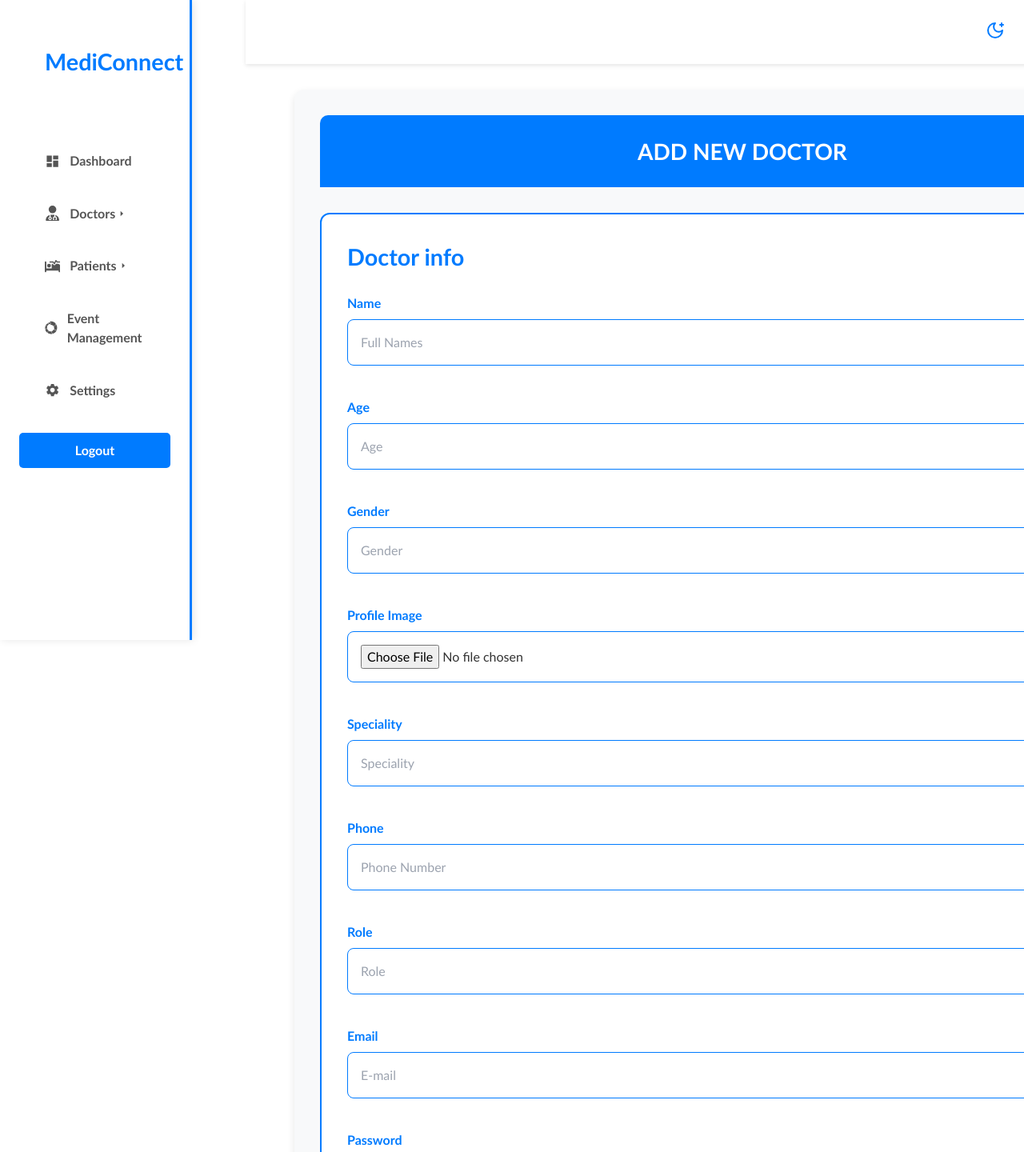
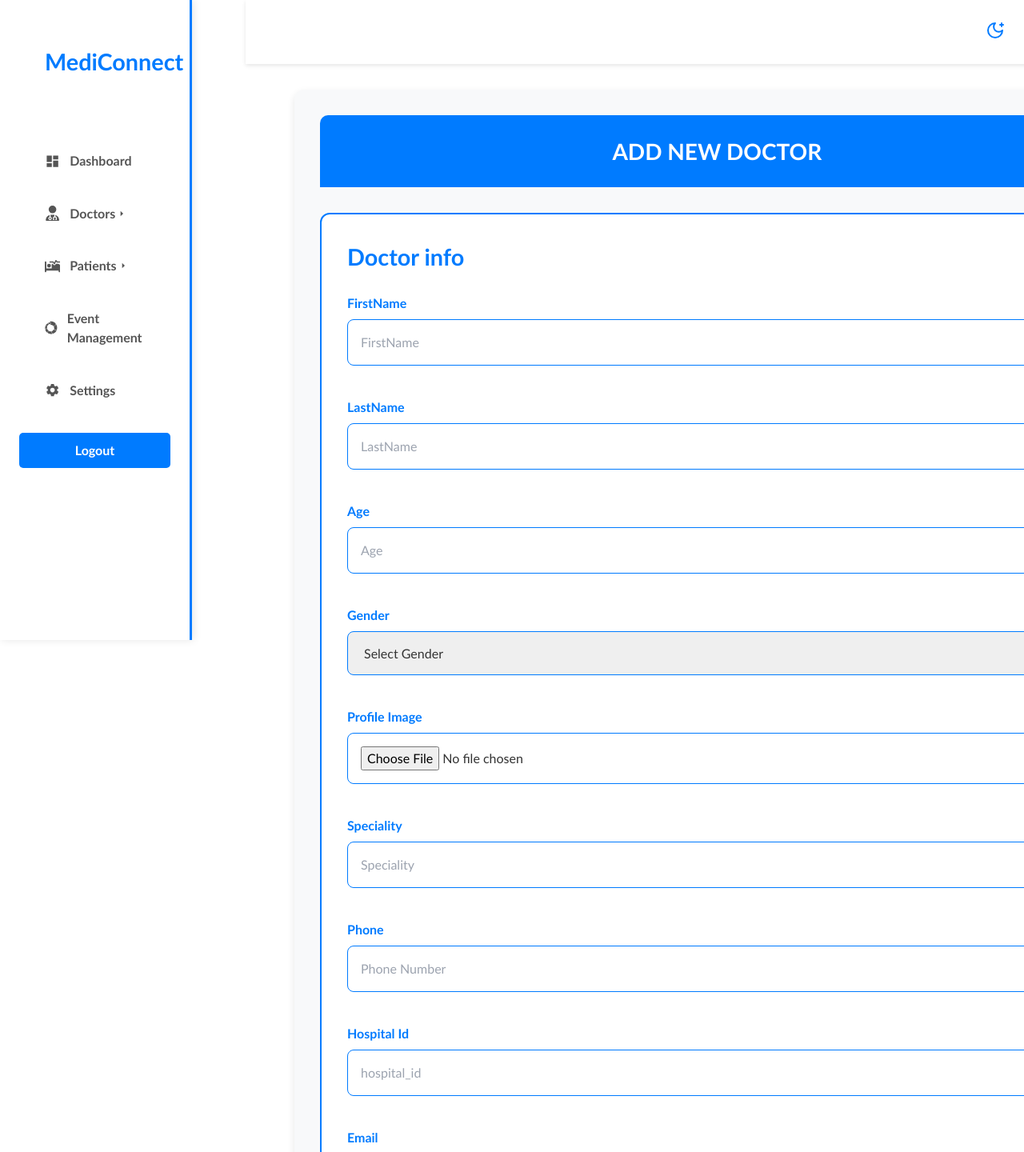
Before and after one commit to elisate/AI-based-health-care-support, a React (Vite) app: page /add-doctor in a window 1280 px wide. Shown: the top 1440 px of the page at 80% size. Built offline with nearby package versions, Linux system fonts and the light colour scheme.

Commit message:
fix some chnage

```diff
--- a/src/Components/AddDoctor.jsx
+++ b/src/Components/AddDoctor.jsx
@@ -1,9 +1,9 @@
-import React from 'react'
-import '../dashboardstyles/addDoctor.css';
-import { useForm } from 'react-hook-form';
-import { useNavigate } from 'react-router-dom';
-import { Notify } from 'notiflix/build/notiflix-notify-aio';
-import axios from 'axios';
+import React, { useEffect, useState } from "react";
+import "../dashboardstyles/addDoctor.css";
+import { useForm } from "react-hook-form";
+import { useNavigate } from "react-router-dom";
+import { Notify } from "notiflix/build/notiflix-notify-aio";
+import axios from "axios";
 
 const AddDoctor = () => {
   const navigate = useNavigate();
@@ -13,39 +13,71 @@ const AddDoctor = () => {
     formState: { errors },
     reset,
   } = useForm();
+
+
+  const [loading, setLoading] = useState(false);
+
+
+    const userToken = JSON.parse(localStorage.getItem("userToken"));
+
+    const hospitalId=userToken?.user?.hospital_id
+
+
+
+
   const onsave = async (data) => {
+    setLoading(true);
     try {
-      const { userName, userEmail, userPassword, userAge, Gender, Speciality, phoneNumber, profileImage, userRole,userDescription } = data;
+      const {
+        firstname,
+        lastname,
+        email,
+        password,
+        age,
+        gender,
+        profile_image,
+        phone,
+        notes,
+        specialty,
+      } = data;
+
       const formData = new FormData();
-      formData.append("userName", userName);
-      formData.append("userEmail", userEmail);
-      formData.append("userPassword", userPassword);
-      formData.append("userAge", userAge);
-      formData.append("Gender", Gender);
-      formData.append("Speciality", Speciality);
-      formData.append("phoneNumber", phoneNumber);
-      formData.append("userRole", userRole);
-      formData.append("profileImage", profileImage[0]);
-      formData.append("userDescription", userDescription);
+      formData.append("firstname", firstname);
+      formData.append("lastname", lastname);
+      formData.append("password", password);
+      formData.append("age", age);
+      formData.append("gender", gender);
+      formData.append("specialty", specialty);
+      formData.append("phone", phone);
+      formData.append("email", email);
+      formData.append("profile_image", profile_image[0]);
+      formData.append("hospital_id", hospitalId);
+      formData.append("notes", notes);
 
-      const response = await axios.post(`http://localhost:5001/user/register`, formData, {
-        headers: {
-          "Content-Type": "multipart/form-data",
+      const response = await axios.post(
+        `http://127.0.0.1:8000/recommend/doctor/create`,
+        formData,
+        {
+          headers: {
+            "Content-Type": "multipart/form-data",
+          },
         }
-      });
+      );
+
       if (response.status === 201) {
         Notify.success("Doctor Added Successfully");
         reset();
-      }
-      else {
+      } else {
         Notify.failure("Adding Doctor failed. Please try again.");
       }
+    } catch (error) {
+      console.error(error);
+      Notify.failure("Something went wrong. Please try again.");
+    } finally {
+      setLoading(false);
     }
-    catch (error) {
-      console.log(error);
-      Notify.failure("Something went wrong. Please try again.");
-    }
-  }
+  };
+
   return (
     <div>
       <div className="forms">
@@ -54,33 +86,91 @@ const AddDoctor = () => {
         </div>
         <form onSubmit={handleSubmit(onsave)}>
           <h2>Doctor info</h2>
-          <label className='label'>Name</label>
-          <input type="text" placeholder='Full Names' name='userName' {...register("userName", { required: true })} />
-          <label >Age</label>
-          <input type="text" placeholder='Age' name='userAge' {...register("userAge", { required: true })} />
-          <label >Gender</label>
-          <input type="text" placeholder='Gender' name='Gender' {...register("Gender", { required: true })} />
-          <label >Profile Image</label>
-          <input type="file" id="" placeholder='Plofile Image' name='profileImage' {...register("profileImage", { required: true })} />
-          <label>Speciality </label>
-          <input type="text" placeholder='Speciality' name='Speciality' {...register("Speciality", { required: true })} />
-          <label >Phone</label>
-          <input type="text" placeholder='Phone Number' name='phoneNumber' {...register("phoneNumber", { required: true })} />
-          <label >Role</label>
-          <input type="text" placeholder='Role' name='userRole' {...register("userRole", { required: true })} />
-          <label className='label'>Email</label>
-          <input type="email" placeholder='E-mail' name='userEmail' {...register("userEmail", { required: true })} />
-          <label >Password</label>
-          <input type="password" placeholder='Password' name='userPassword' {...register("userPassword", { required: true })} />
-          <label >Notes</label>
-          <textarea name="userDescription" id="" placeholder=' Doctor Description' {...register("userDescription", { required: true })}></textarea>
-          <button className='doctor-btn' type='submit'>Save</button>
-          {/* <button type="reset" value="Cancel" className='cancel'  >Cancel</button> */}
+
+          <label className="label">FirstName</label>
+          <input
+            type="text"
+            placeholder="FirstName"
+            {...register("firstname", { required: true })}
+          />
+
+          <label className="label">LastName</label>
+          <input
+            type="text"
+            placeholder="LastName"
+            {...register("lastname", { required: true })}
+          />
+
+          <label>Age</label>
+          <input
+            type="text"
+            placeholder="Age"
+            {...register("age", { required: true })}
+          />
+
+          <label>Gender</label>
+          <select {...register("gender", { required: true })}>
+            <option value="">Select Gender</option>
+            <option value="Male">Male</option>
+            <option value="Female">Female</option>
+          </select>
+
+          <label>Profile Image</label>
+          <input
+            type="file"
+            {...register("profile_image", { required: true })}
+          />
+
+          <label>Speciality</label>
+          <input
+            type="text"
+            placeholder="Speciality"
+            name="specialty"
+            {...register("specialty", { required: true })}
+          />
+
+          <label>Phone</label>
+          <input
+            type="text"
+            placeholder="Phone Number"
+            {...register("phone", { required: true })}
+          />
+
+          <label>Hospital Id</label>
+          <input
+            type="text"
+            placeholder="hospital_id"
+            value={hospitalId}
+            readOnly
+          />
+
+          <label className="label">Email</label>
+          <input
+            type="email"
+            placeholder="E-mail"
+            {...register("email", { required: true })}
+          />
+
+          <label>Password</label>
+          <input
+            type="password"
+            placeholder="Password"
+            {...register("password", { required: true })}
+          />
+
+          <label>Notes</label>
+          <textarea
+            placeholder="Doctor Description"
+            {...register("notes", { required: true })}
+          ></textarea>
+
+          <button className="doctor-btn" type="submit" disabled={loading}>
+            {loading ? "Saving..." : "Save"}
+          </button>
         </form>
       </div>
     </div>
-  )
-}
+  );
+};
 
-
-export default AddDoctor
+export default AddDoctor;
--- a/src/Components/Welcome.jsx
+++ b/src/Components/Welcome.jsx
@@ -95,9 +95,16 @@ export default function Welcome() {
         );
         const userToken = res.data;
         localStorage.setItem("userToken", JSON.stringify(userToken));
+        const Role = userToken?.user?.userRole;
+        console.log("=====================", Role);
 
-        Notify.success("Login successful");
-        navigate("/patient");
+        if (Role === "hospital") {
+          navigate("/dashboard");
+        } else if (Role === "doctor") {
+          navigate("/doctor");
+        } else {
+          navigate("/patient");
+        }
       }
     } catch (error) {
       console.error(error);
@@ -228,7 +235,6 @@ export default function Welcome() {
               />
             </div>
 
-
             <div className="mb-4">
               <div className="block text-sm font-medium text-gray-700 mb-1">
                 {t("password")}
@@ -243,11 +249,8 @@ export default function Welcome() {
             </div>
 
             {activeTab === "signin" && (
-              <div className="mb-4">
-                Forget Password
-                </div>
+              <div className="mb-4">Forget Password</div>
             )}
-
 
             {activeTab === "signup" && (
               <div className="mb-1">
--- a/src/dashboardstyles/addDoctor.css
+++ b/src/dashboardstyles/addDoctor.css
@@ -15,6 +15,7 @@
 .heades-container {
     background: #007BFF; /* Dark Blue for consistency */
     text-align: center;
+     width: 94%;
     color: white;
     padding: 1.5rem;
     border-radius: 10px 10px 0 0; /* Rounded top corners */
@@ -56,6 +57,7 @@
 
 /* Form Fields Styling */
 .forms form input,
+.forms form select,
 .forms form textarea {
     width: 97%;
     padding: 1rem;
--- a/src/dashboardstyles/topbar.css
+++ b/src/dashboardstyles/topbar.css
@@ -13,7 +13,7 @@
   display: flex;
   align-items: center;
   position: absolute;
-  right: 25rem;
+  right: 20rem;
   font-size: 0.5rem;
   /* margin-left: 55rem;  */
   transform: translateY(-10%);
```
